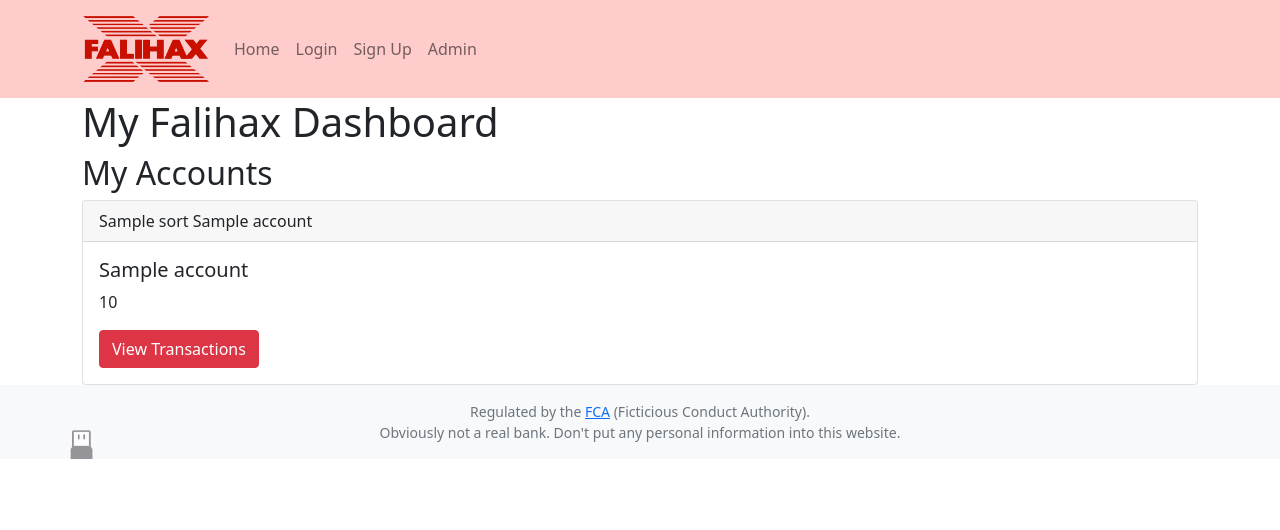
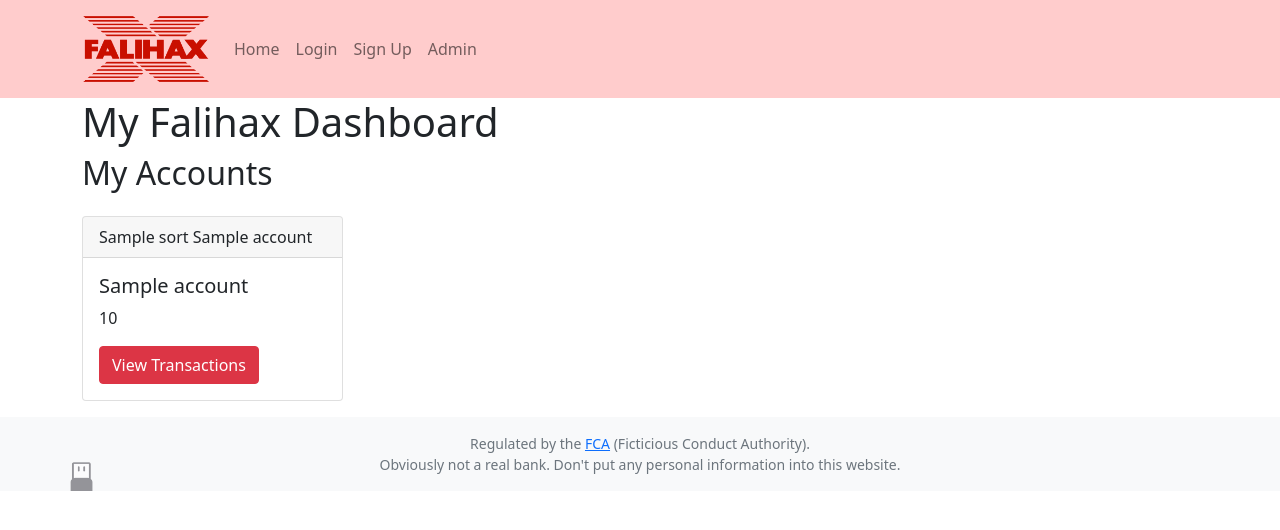
Before and after one commit to CyberSoc-Newcastle/owasp-falihax, a Flask app: template templates/dashboard.html in a window 1280 px wide. Shown: the top 530 px of the page. Run offline with Flask 2, Linux system fonts and the light colour scheme; data comes from the database, SQL or seed files in the repository; the template is opened without the code that fills it: most values are stand-ins (such as "Sample title", 1, 10 or a date in 2020); some libraries are stand-ins or nearby versions.

Commit message:
Make dashboard accounts list show as grid

```diff
--- a/templates/dashboard.html
+++ b/templates/dashboard.html
@@ -10,8 +10,10 @@
                 My Accounts
             </h2>
             {%- if accounts -%}
+            <div class="row">
                 {%- for account in accounts -%}
-            <div class="card">
+                <div class="col-md-6 col-lg-3">
+                    <div class="card my-3">
                         <div class="card-header">
                             {{ account["sort"] }} {{ account["account"] }}
                         </div>
@@ -22,7 +24,9 @@
                                class="btn btn-danger">View Transactions</a>
                         </div>
                     </div>
+                </div>
                 {%- endfor -%}
+            </div>
             {%- else -%}
             <p>There are no accounts to display.</p>
             {%- endif -%}
```
Lines whose indentation alone changed are shown as unchanged.
